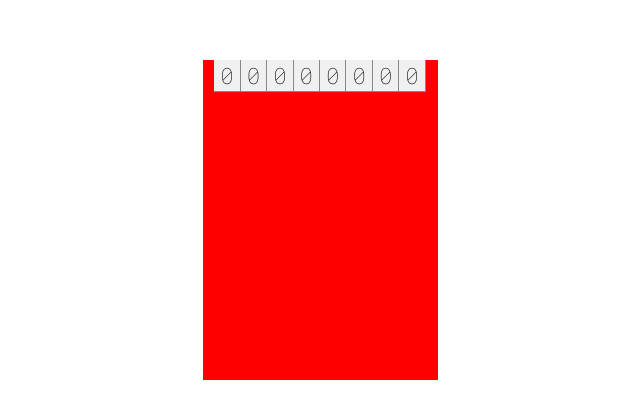
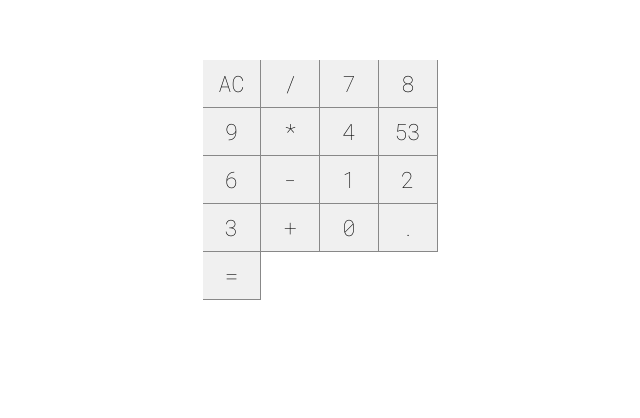
Before and after one commit to danilovalerio/react-calculadora, a React (Create React App) app: page / in a window 1280 px wide. Shown: the part 188-606 px from the top of the page, without its empty margins (320-960 px from the left). Built offline with nearby package versions, Linux system fonts and the light colour scheme.

Commit message:
Ajuste no grid dos button's

```diff
--- a/src/components/Button.jsx
+++ b/src/components/Button.jsx
@@ -2,4 +2,4 @@
 import './Button.css'
 
 export default props =>
-    <button className='button'>0</button>
+    <button className='button'>{props.label}</button>
--- a/src/main/Calculadora.css
+++ b/src/main/Calculadora.css
@@ -3,5 +3,9 @@
     width: 235px;
     border-radius: 5x;
     overflow: hidden;
-    background-color: red; /*temporario*/
+
+    display: grid;
+    grid-template-columns: repeat(4,25%);
+    grid-template-rows: 48px 48px 48px 48px 48px;
+    /* background-color: red;  */
 }
--- a/src/main/Calculadora.jsx
+++ b/src/main/Calculadora.jsx
@@ -7,14 +7,24 @@
     render(){
         return(
             <div className="calculadora">
-                <Button/>
-                <Button/>
-                <Button/>
-                <Button/>
-                <Button/>
-                <Button/>
-                <Button/>
-                <Button/>
+                <Button label="AC"/>
+                <Button label="/"/>
+                <Button label="7"/>
+                <Button label="8"/>
+                <Button label="9"/>
+                <Button label="*"/>
+                <Button label="4"/>
+                <Button label="53"/>
+                <Button label="6"/>
+                <Button label="-"/>
+                <Button label="1"/>
+                <Button label="2"/>
+                <Button label="3"/>
+                <Button label="+"/>
+                <Button label="0"/>
+                <Button label="."/>
+                <Button label="="/>
+
 
             </div>
         )
```
